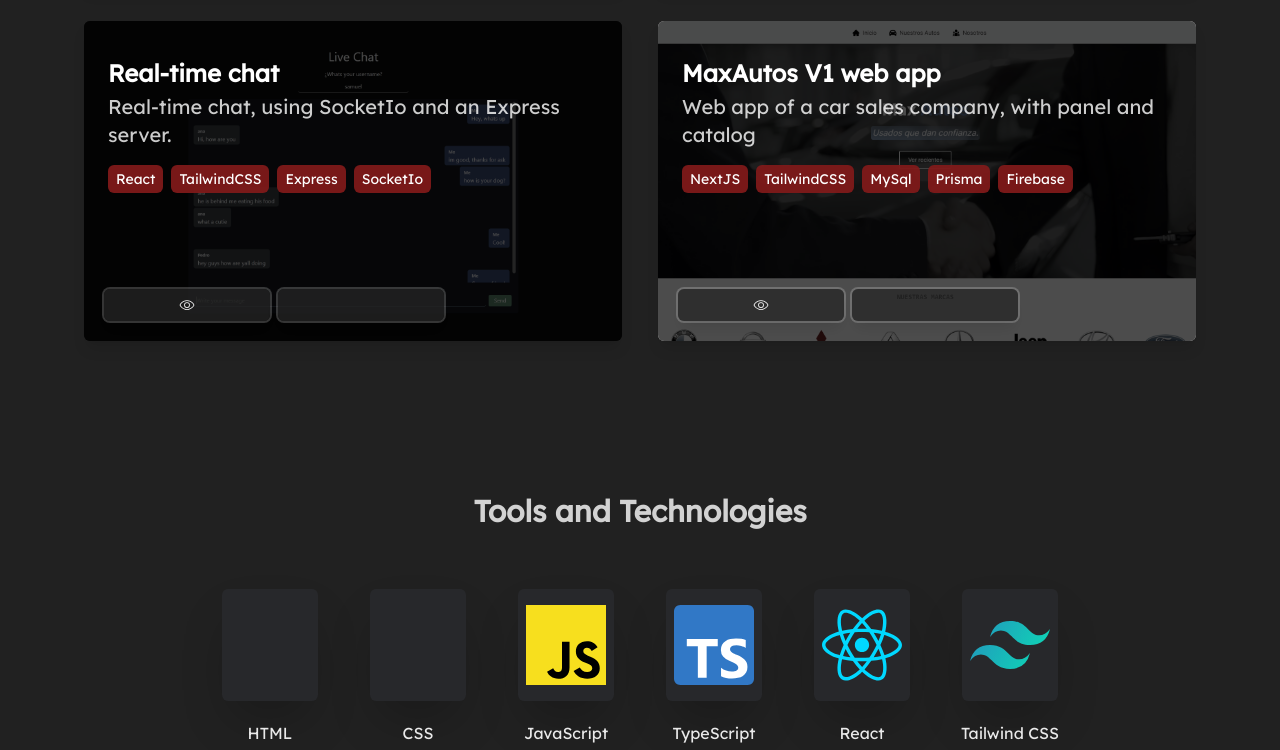
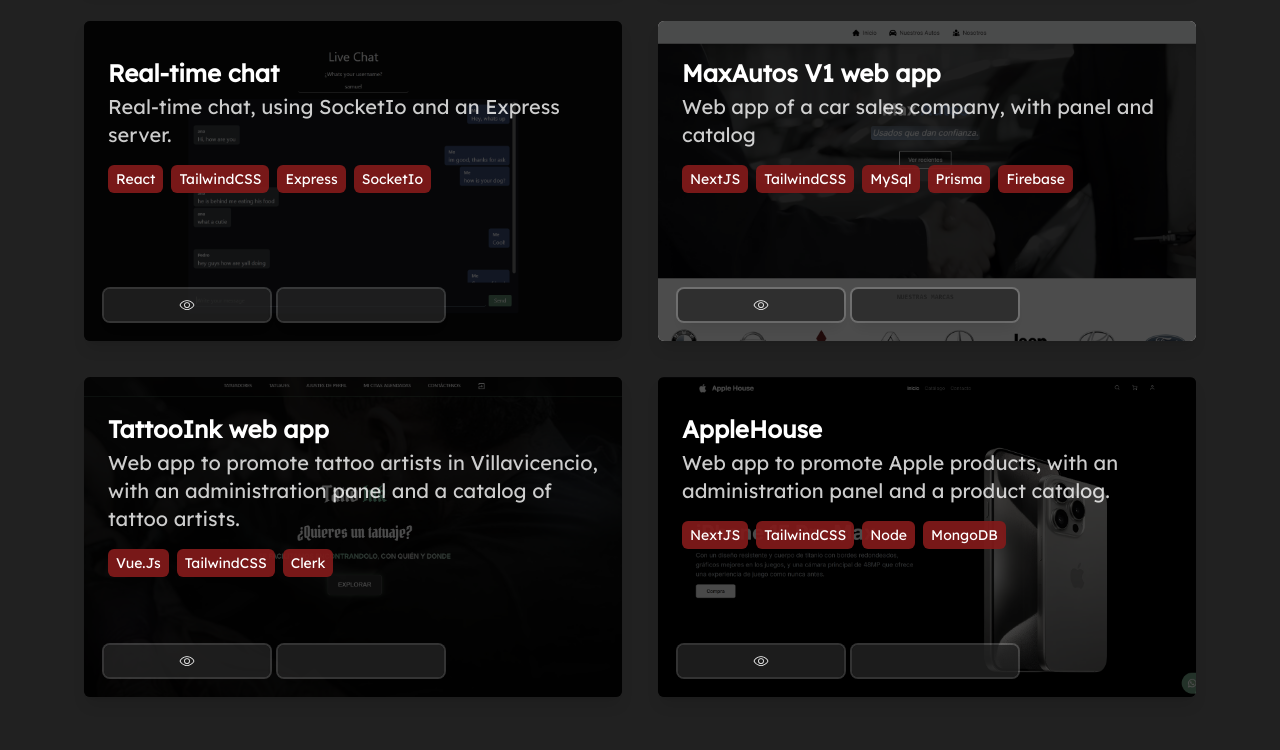
Before and after one commit to shogunIncognito/portfoliov2, an Astro site: page /en in a window 1280 px wide. Shown: the part 2047-2797 px from the top of the page. Built offline with nearby package versions, Linux system fonts and the light colour scheme; Astro itself is replaced by a stand-in of ours; some icons are missing.

Commit message:
Refactor code structure for improved readability and maintainability

```diff
--- a/src/mocks/abilityLang.json
+++ b/src/mocks/abilityLang.json
@@ -19,6 +19,22 @@
     {
       "name": "logos:react",
       "title": "React"
+    },
+    {
+      "title": "Angular",
+      "name": "logos:angular-icon"
+    },
+    {
+      "title": "Vue JS",
+      "name": "logos:vue"
+    },
+    {
+      "title": "PHP",
+      "name": "logos:php"
+    },
+    {
+      "title": "Laravel",
+      "name": "logos:laravel"
     },
     {
       "name": "logos:tailwindcss-icon",
@@ -53,10 +69,6 @@
       "name": "vscode-icons:file-type-sql"
     },
     {
-      "title": "Vue JS",
-      "name": "logos:vue"
-    },
-    {
       "title": "Express",
       "name": "simple-icons:express"
     },
--- a/src/mocks/projects.js
+++ b/src/mocks/projects.js
@@ -4,6 +4,8 @@
 import moviesearcher from '../assets/interfaceImageMovie.webp'
 import livechat from '../assets/livechat.webp'
 import maxautos from '../assets/maxautospage.webp'
+import tattooInk from '../assets/interfaceTattooink.png'
+import appleHouse from '../assets/interfaceApplehouse.png'
 
 export default [
     {
@@ -118,5 +120,44 @@
         image: maxautos,
         github: "https://github.com/shogunIncognito/simplemaxapp-pWeb",
         link: "https://simplemaxapp.vercel.app/"
+    },
+    {
+        id: 7,
+        title: {
+            es: "TattooInk",
+            en: "TattooInk web app"
+        },
+        description: {
+            es: "App web para promocionar tatuadores en Villavicencio, con un panel de administración y un catálogo de tatuadores.",
+            en: "Web app to promote tattoo artists in Villavicencio, with an administration panel and a catalog of tattoo artists."
+        },
+        languages: [
+            "Vue.js",
+            "TailwindCSS",
+            "Clerk",
+        ],
+        image: tattooInk,
+        link: "https://tattooink.site/",
+        github: "https://github.com/shogunIncognito/tattoapp"
+    },
+    {
+        id: 8,
+        title: {
+            es: "AppleHouse",
+            en: "AppleHouse"
+        },
+        description: {
+            es: "App web para promocionar productos de Apple, con un panel de administración y un catálogo de productos.",
+            en: "Web app to promote Apple products, with an administration panel and a product catalog."
+        },
+        languages: [
+            "NextJS",
+            "TailwindCSS",
+            "Node",
+            "MongoDB"
+        ],
+        image: appleHouse,
+        link: "https://applehouse-rho.vercel.app/",
+        github: "https://github.com/shogunIncognito/applehousev2"
     }
 ]
--- a/src/pages/index.astro
+++ b/src/pages/index.astro
@@ -5,7 +5,7 @@
 import astronautaimg from "../assets/astronautaindex.webp";
 import AbilityIcon from "../components/AbilityIcon.astro";
 import abilityLang from "../mocks/abilityLang.json";
-import Projects from '../components/Projects.astro'
+import Projects from "../components/Projects.astro";
 import Icon from "astro-icon";
 ---
 
@@ -69,7 +69,10 @@
 			class="flex-1 px-8 font-bold lg:w-64 w-full m-10 md:ml-36 flex flex-col mb-20 gap-2 justify-center items-center"
 		>
 			<div class="flex w-full justify-center items-center">
-				<Icon name="teenyicons:nextjs-solid" class="animate-pulse transition-all w-28 md:w-36 my-10 self-center" />
+				<Icon
+					name="teenyicons:nextjs-solid"
+					class="animate-pulse transition-all w-28 md:w-36 my-10 self-center"
+				/>
 			</div>
 			<p
 				class="text-2xl max-w-[20ch] md:max-w-[45ch] opacity-90 leading-9 animated flex flex-col"
@@ -82,7 +85,9 @@
 				Con mi pasión por la programación deseo resolver problemas del
 				mundo real.
 			</p>
-			<div class="flex gap-2 w-52 mt-5 md:mt-2 lg:flex-row flex-col justify-center">
+			<div
+				class="flex gap-2 w-52 mt-5 md:mt-2 lg:flex-row flex-col justify-center"
+			>
 				<a
 					aria-label="Certificaciones"
 					href="/certificaciones"
@@ -119,7 +124,7 @@
 				desarrollo de aplicaciones web. Conocimientos en tecnologías
 				como
 				<span class="text-[#61DAFB]">React</span>,
-				<span class="text-[#afa3a3]">Next.js</span>,
+				<span class="text-[#F05340]">Laravel</span>,
 				<span class="text-[#98BD3D]">Node.js</span>,
 				<span class="text-[#ff4632]">NestJS</span>,
 				<span class="text-[#4DB33D]">MongoDB</span>, entre otras. Me
```
Also changed, not shown: src/assets/interfaceApplehouse.png (added), src/assets/interfaceTattooink.png (added).
